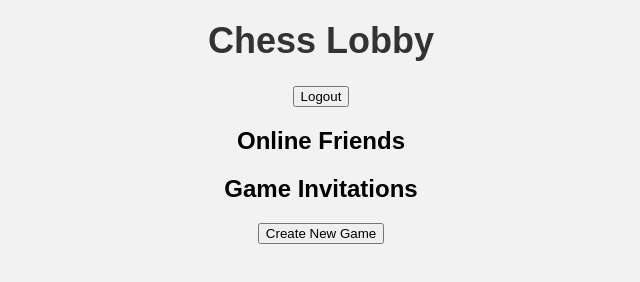
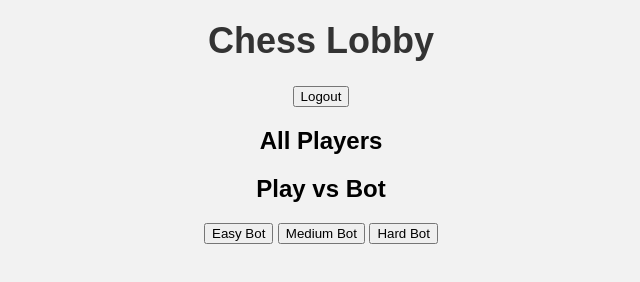
Before and after one commit to lasomed15/chess.com, a plain HTML site: page lobby.html in a window 1280 px wide. Shown: the whole page, without its empty margins (319-959 px from the left). Drawn offline with Linux system fonts and the light colour scheme; no server answers.

Commit message:
Update lobby.html

```diff
--- a/lobby.html
+++ b/lobby.html
@@ -30,13 +30,13 @@
   <h1>Chess Lobby</h1>
   <button id="logoutBtn">Logout</button>
 
-  <h2>Online Friends</h2>
-  <ul id="friendsList"></ul>
+  <h2>All Players</h2>
+  <ul id="playersList"></ul>
 
-  <h2>Game Invitations</h2>
-  <ul id="invitesList"></ul>
-
-  <button id="createGameBtn">Create New Game</button>
+  <h2>Play vs Bot</h2>
+  <button onclick="startBotGame('easy')">Easy Bot</button>
+  <button onclick="startBotGame('medium')">Medium Bot</button>
+  <button onclick="startBotGame('hard')">Hard Bot</button>
 
   <script type="module" src="lobby.js"></script>
 </body>
```
